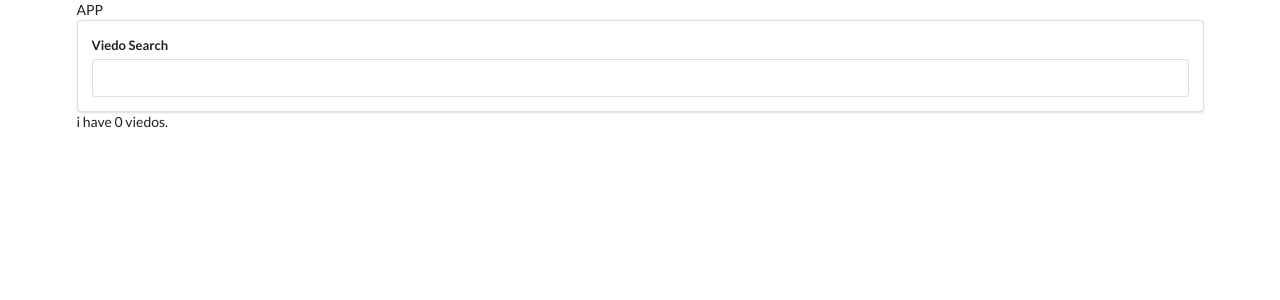
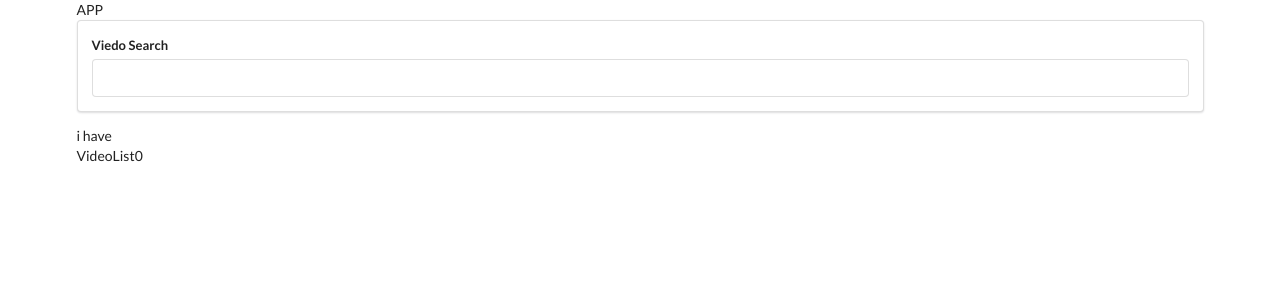
Before and after one commit to mistunori-morita/react-youtube-App, a React (Create React App) app: page / in a window 1280 px wide. Shown: the top 300 px of the page. Built offline with nearby package versions, Linux system fonts and the light colour scheme.

Commit message:
Add VideoList components

```diff
--- a/src/components/App.js
+++ b/src/components/App.js
@@ -1,6 +1,7 @@
 import React, { Component } from "react";
 import SearchBar from "./SearchBar";
 import youtube from "../apis/youtube";
+import VideoList from "./VideoList";
 
 export default class App extends Component {
   state = {
@@ -22,7 +23,7 @@
       <div className="ui container">
         APP
         <SearchBar onFormSubmit={this.onTermSubmit} />i have{" "}
-        {this.state.videos.length} viedos.
+        <VideoList videos={this.state.videos} />
       </div>
     );
   }
--- /dev/null
+++ b/src/components/VideoList.js
@@ -0,0 +1,12 @@
+import React from "react";
+
+const VideoList = props => {
+  return (
+    <div>
+      VideoList
+      {props.videos.length}
+    </div>
+  );
+};
+
+export default VideoList;
```
